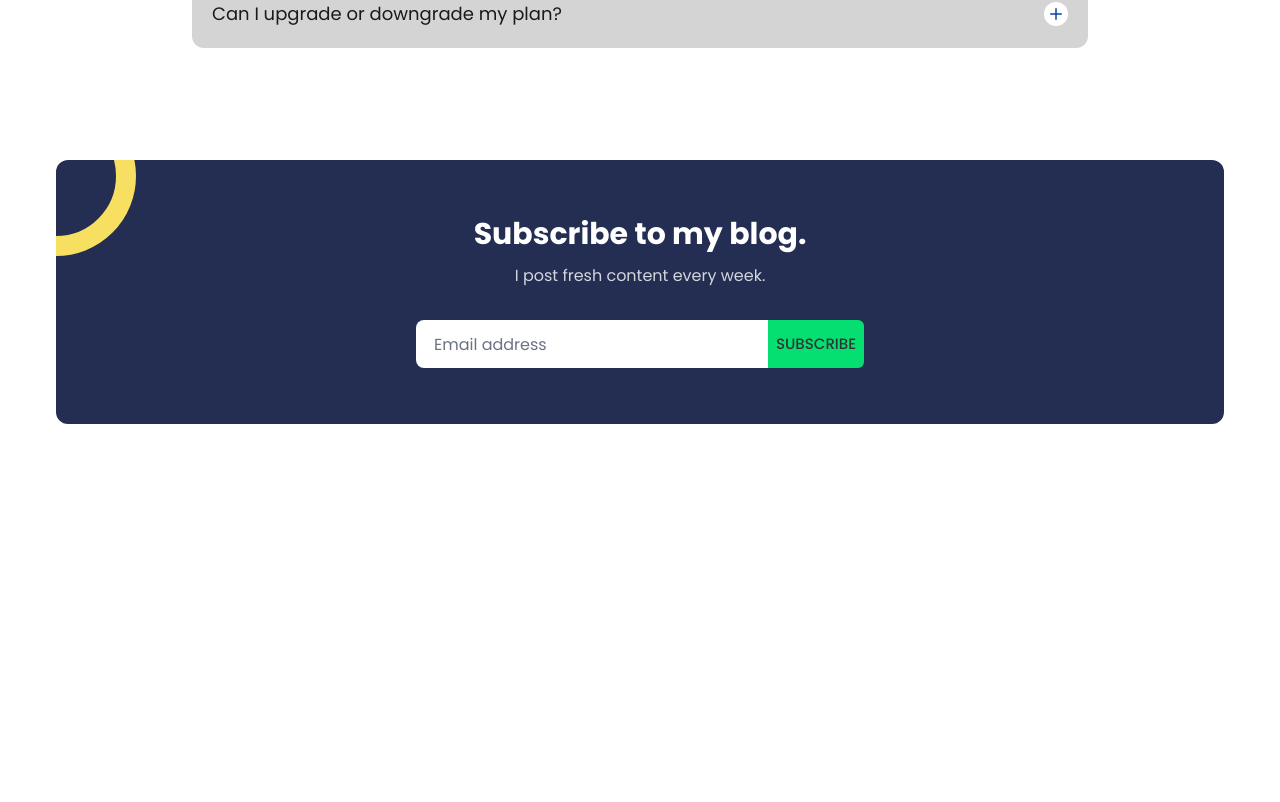
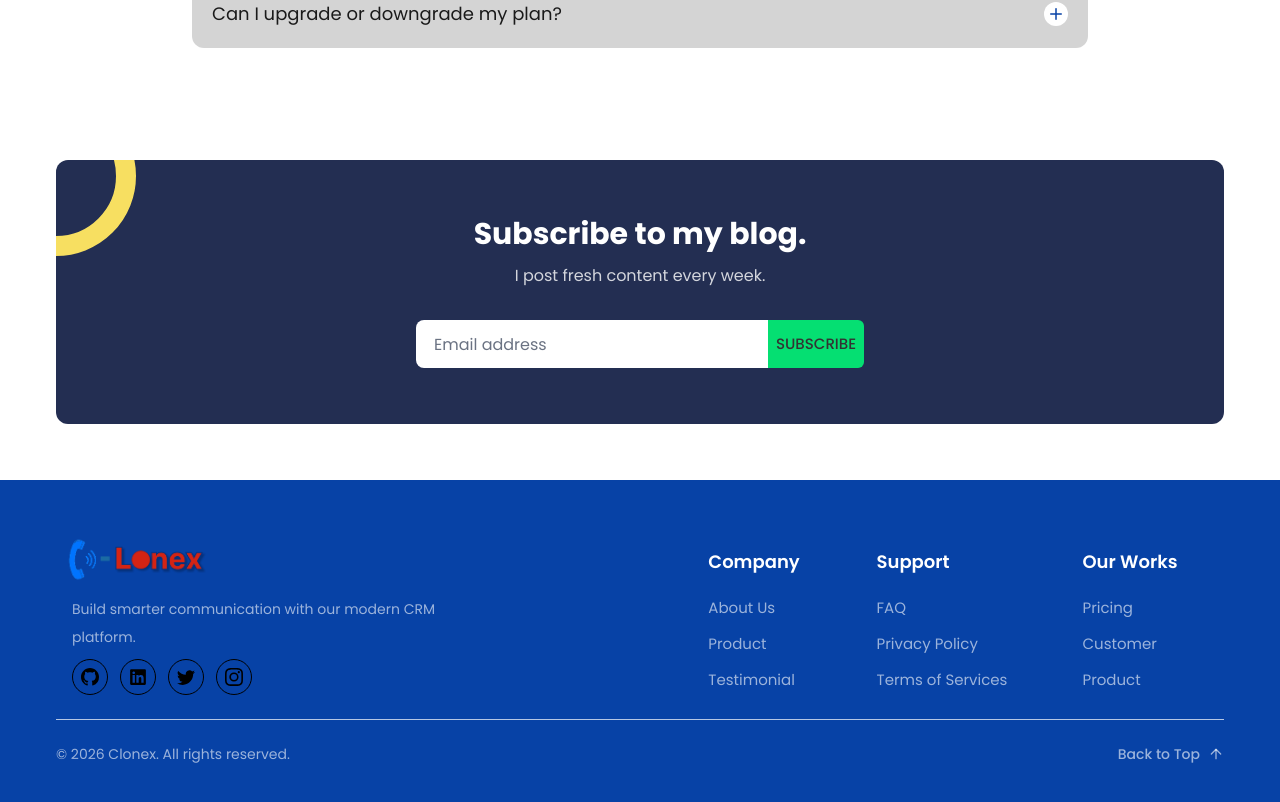
Before and after one commit to komalverma28419/Clonex, a React (Vite) app: page / in a window 1280 px wide. Shown: the part 5793-6595 px from the top of the page. Before the commit the page ends 6273 px from the top, so only its background shows below. Built offline with nearby package versions, Linux system fonts and the light colour scheme.

Commit message:
Footer Section completed

```diff
--- a/src/App.jsx
+++ b/src/App.jsx
@@ -2,6 +2,7 @@ import React from 'react'
 import { Route, Routes } from 'react-router-dom'
 import Navbar from './component/Navbar'
 import HomePage from './pages/HomePage'
+import Footer from './component/Footer'
 
 const App = () => {
   return (
@@ -10,6 +11,7 @@ const App = () => {
       <Routes>
         <Route  path='/' element={<HomePage/>}/>
       </Routes>
+      <Footer/>
     </>
   )
 }
--- /dev/null
+++ b/src/component/Footer.jsx
@@ -0,0 +1,143 @@
+// import React from 'react'
+// import { Link } from 'react-router-dom'
+// import logo from '../assets/images/logo.png'
+// import darkLogo from '../assets/images/darkLogo.png'
+// import {useTheme} from "../context/ThemeContext"
+// import { footerLinks } from '../data/footerData'
+
+// const Footer = () => {
+//     const {theme} = useTheme()
+//   return (
+//     <footer className='py-6 md:py-10 xl:py-14'>
+//       <div className='max-w-7xl mx-auto px-7 lg:px-12 xl:px-14'>
+//        <div>
+//             <div>
+//                 <Link to='/'><img src={theme === "light" ? logo : darkLogo} alt="footer_logo" className='h-10 lg:h-14'/></Link>
+//                 <p>Build smarter communication with our modern CRM platform.</p>
+//             </div>
+//             <div>
+//                 {footerLinks.map((column) =>(
+//                     <nav key={column.title} aria-label={column.title}>
+//                         <h3>{column.title}</h3>
+//                         <ul>
+//                             {column.links.map((link) =>(
+//                                 <li key={link.name}>
+//                                     <a href={link.href}>
+//                                         {link.name}
+//                                     </a>
+//                                 </li>
+//                             ))}
+//                         </ul>
+//                     </nav>
+//                 ))}
+//             </div>
+//        </div>
+//       </div>
+//     </footer>
+//   )
+// }
+
+// export default Footer
+
+
+import React from "react";
+import { Link } from "react-router-dom";
+import { ArrowUp } from "lucide-react";
+import logo from "../assets/images/logo.png";
+import darkLogo from "../assets/images/darkLogo.png";
+import { useTheme } from "../context/ThemeContext";
+import { footerLinks, socialLinks } from "../data/footerData";
+
+const Footer = () => {
+  const { theme } = useTheme();
+
+  return (
+    <footer className="py-10 lg:py-14 bg-primary dark:bg-dark-alternate">
+      <div className="max-w-7xl mx-auto px-7 lg:px-12 xl:px-14">
+
+        {/* Top Section */}
+        <div className="grid gap-10 grid-cols-1 lg:grid-cols-2 ">
+          <div className=" max-w-sm">
+
+            <Link to="/" className="inline-block">
+              <img
+                src={theme === "light" ? logo : darkLogo}
+                alt="Clonex Logo"
+                className="h-10 lg:h-12"
+              />
+            </Link>
+
+            <p className="mt-1 pl-4 text-sm leading-7 text-white/60 dark:text-dark-muted">
+              Build smarter communication with our modern CRM platform.
+            </p>
+
+            <div className="mt-2 pl-4 flex items-center gap-3">
+              {socialLinks.map((item, index) => {
+                const Icon = item.icon;
+                return (
+                  <a
+                    key={index}
+                    href={item.href}
+                    target="_blank"
+                    rel="noopener noreferrer"
+                    className="flex h-9 w-9 items-center justify-center rounded-full border border-border dark:border-dark-border transition-all duration-300 hover:bg-primary hover:text-white"
+                  >
+                    <Icon size={18} />
+                  </a>
+                );
+              })}
+
+            </div>
+          </div>
+
+          {/* Company & Resources */}
+          <div className="grid grid-cols-3 items-center justify-items-center">
+            {footerLinks.map((column) => (
+            <nav key={column.title} aria-label={column.title}>
+
+              <h3 className="text-base sm:text-lg font-semibold text-white mt-2">
+                {column.title}
+              </h3>
+              <ul className="mt-5 space-y-3">
+                {column.links.map((link) => (
+                  <li key={link.name}>
+                    <a href={link.href}
+                      className="text-font-muted text-white/60 dark:text-dark-muted text-xs sm:text-[15px]
+                      transition-colors duration-300
+                       hover:text-primary">
+                      {link.name}
+                    </a>
+                  </li>
+                ))}
+              </ul>
+            </nav>
+          ))}
+          </div>
+        </div>
+
+        {/* Divider */}
+        <div className="my-6 border-t border-white/70 dark:border-dark-border" />
+
+        {/* Bottom */}
+        <div className="flex flex-col gap-4 sm:flex-row sm:items-center sm:justify-between">
+
+          <p className="text-sm text-white/60 dark:text-dark-muted text-center md:text-left">
+            © {new Date().getFullYear()} Clonex. All rights reserved.
+          </p>
+
+          <a
+            href="#top"
+            className="inline-flex items-center justify-center gap-2 text-sm font-medium text-white/60 dark:text-dark-muted transition-colors duration-300 hover:text-primary"
+          >
+            Back to Top
+            <ArrowUp size={16} />
+          </a>
+
+        </div>
+
+      </div>
+    </footer>
+  );
+};
+
+export default Footer;
--- /dev/null
+++ b/src/data/footerData.js
@@ -0,0 +1,56 @@
+// import {
+// //   Github,
+//   Linkedin,
+//   Twitter,
+//   Instagram,
+// } from "lucide-react";
+
+import { FaLinkedin, } from "react-icons/fa6";
+import { BsTwitter, BsGithub, BsInstagram  } from "react-icons/bs";
+
+export const footerLinks = [
+  {
+    title: "Company",
+    links: [
+      { name: "About Us", href: "#about" },
+      { name: "Product", href: "#product" },
+      { name: "Testimonial", href: "#testimonial" },
+    ]
+  },
+  {
+    title: "Support",
+    links: [
+      { name: "FAQ", href: "#faq" },
+      { name: "Privacy Policy", href: "#" },
+      { name: "Terms of Services", href: "#" },
+    ]
+  },
+  {
+    title: "Our Works",
+    links: [
+        {name: "Pricing", href: "#price"},
+        {name: "Customer", href: "#customer"},
+        {name: "Product", href: "#product"},
+
+    ]
+  }
+]
+
+export const socialLinks = [
+  {
+    icon: BsGithub,
+    href: "https://github.com/",
+  },
+  {
+    icon: FaLinkedin,
+    href: "https://linkedin.com/",
+  },
+  {
+    icon: BsTwitter,
+    href: "https://twitter.com/",
+  },
+  {
+    icon: BsInstagram,
+    href: "https://instagram.com/",
+  },
+];
```
